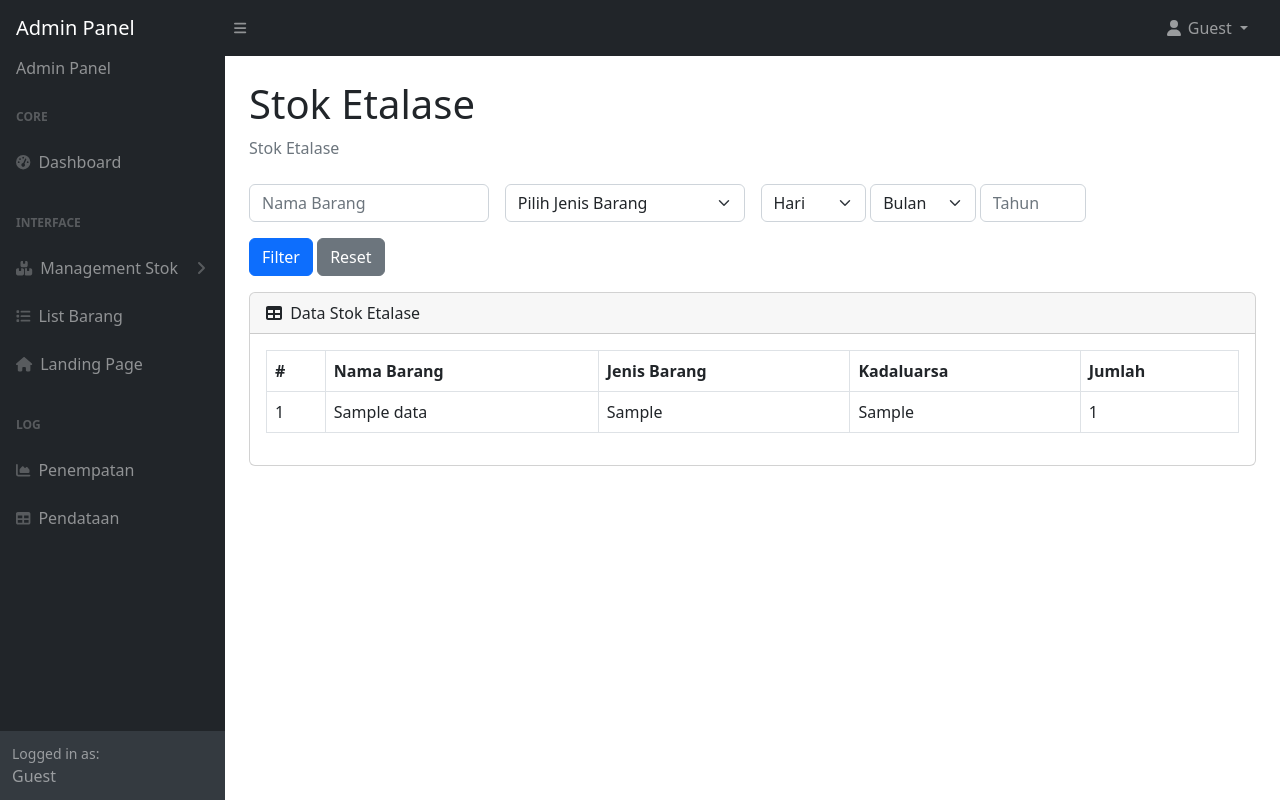
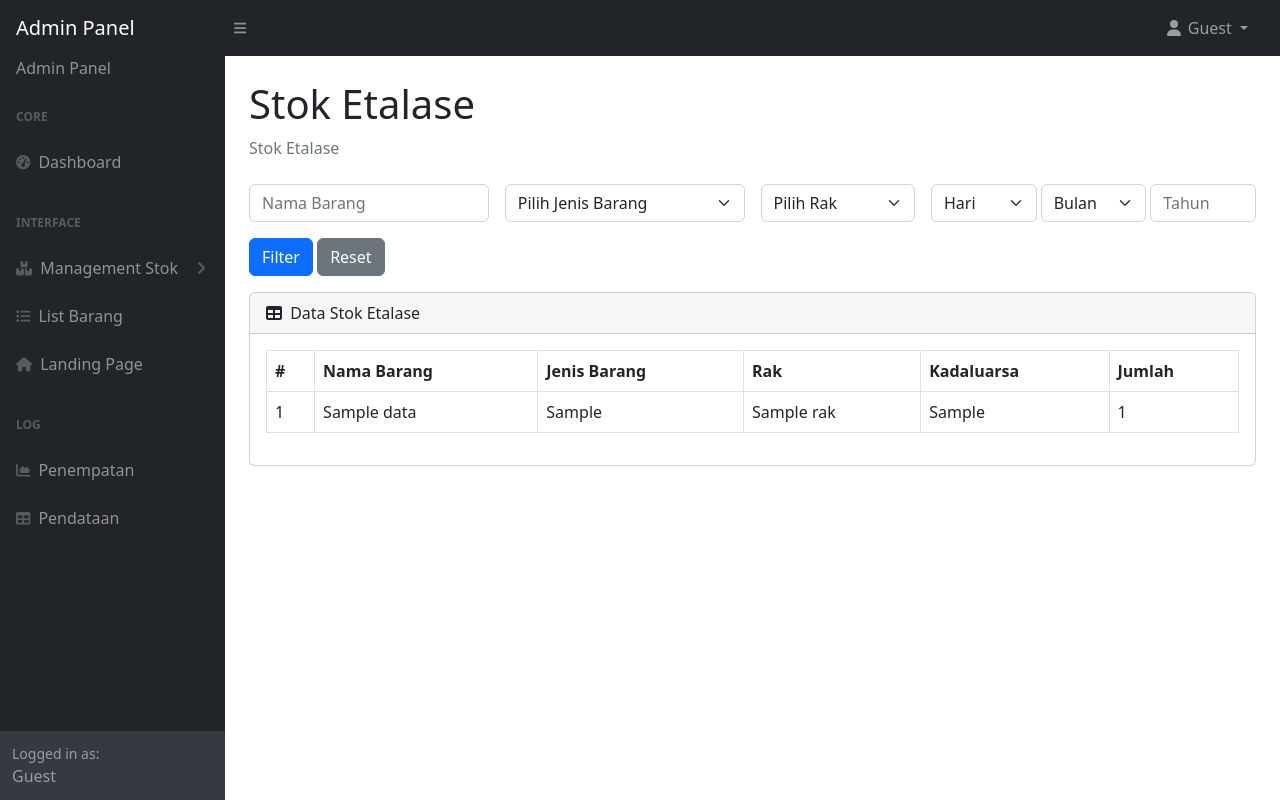
Before and after one commit to farinsevany-art/inventaristoko-pertanian, a PHP site: the page made by toko/app/views/stok_etalase/indexadmin.php in a window 1280 px wide. Run offline with PHP 8.4, Linux system fonts and the light colour scheme; the template is opened without the code that fills it: most values are stand-ins (such as "Sample title", 1, 10 or a date in 2020); some libraries are stand-ins or nearby versions.

Commit message:
Update indexadmin.php
Add 'Rak' selection to stok etalase filter form

```diff
--- a/toko/app/views/stok_etalase/indexadmin.php
+++ b/toko/app/views/stok_etalase/indexadmin.php
@@ -32,6 +32,15 @@ $base_url = 'http://localhost/toko/public/';
                     <?= htmlspecialchars($jb['jenis_barang']) ?>
                 </option>
             <?php endforeach; ?>
+        </select>
+    </div>
+
+    <div class="col-md-2">
+        <select name="rak" class="form-select">
+            <option value="">Pilih Rak</option>
+            <?php if (!empty($rakOptions)): foreach ($rakOptions as $r): $val = is_array($r) ? ($r['rak'] ?? '') : $r; ?>
+                <option value="<?= htmlspecialchars($val) ?>" <?= (isset($_GET['rak']) && $_GET['rak'] === $val) ? 'selected' : '' ?>><?= htmlspecialchars($val === '' ? '(kosong)' : $val) ?></option>
+            <?php endforeach; endif; ?>
         </select>
     </div>
 
@@ -92,6 +101,7 @@ $base_url = 'http://localhost/toko/public/';
                         Data Stok Etalase
                     </div>
                     <div class="card-body">
+                        <div class="table-responsive">
                         <table id="datatablesSimple" class="table table-bordered">
                             <thead>
                                 <tr>
@@ -99,6 +109,7 @@ $base_url = 'http://localhost/toko/public/';
                                     <!-- <th>ID Etalase</th> -->
                                     <th>Nama Barang</th>
                                     <th>Jenis Barang</th>
+                                    <th>Rak</th>
                                     <th>Kadaluarsa</th>
                                     <th>Jumlah</th>
                                     <?php if (!empty($_SESSION['admin_logged_in'])): ?>
@@ -113,6 +124,7 @@ $base_url = 'http://localhost/toko/public/';
                                         <!-- <td><?= htmlspecialchars($row['id_stok_etalase']) ?></td> -->
                                         <td><?= htmlspecialchars($row['nama_barang'] ?? '-') ?></td>
                                         <td><?= htmlspecialchars($row['jenis_barang'] ?? '-') ?></td>
+                                        <td><?= htmlspecialchars($row['rak'] ?? '-') ?></td>
                                         <td><?= htmlspecialchars($row['kadaluarsa_barang'] ?? '-') ?></td>
                                         <td><?= htmlspecialchars($row['total_stok_eta']) ?></td>
                                         <?php if (!empty($_SESSION['admin_logged_in'])): ?>
@@ -125,6 +137,7 @@ $base_url = 'http://localhost/toko/public/';
                                 <?php endforeach; ?>
                             </tbody>
                         </table>
+                        </div>
                     </div>
                 </div>
             <?php endif; ?>
```
